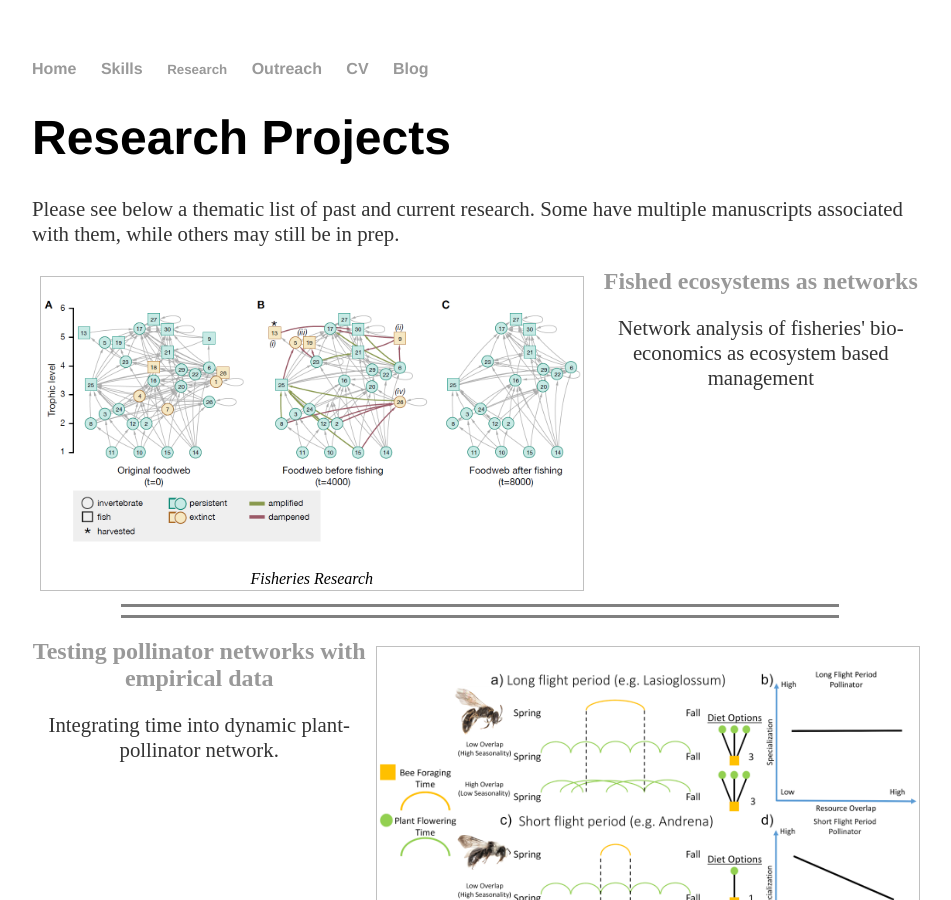
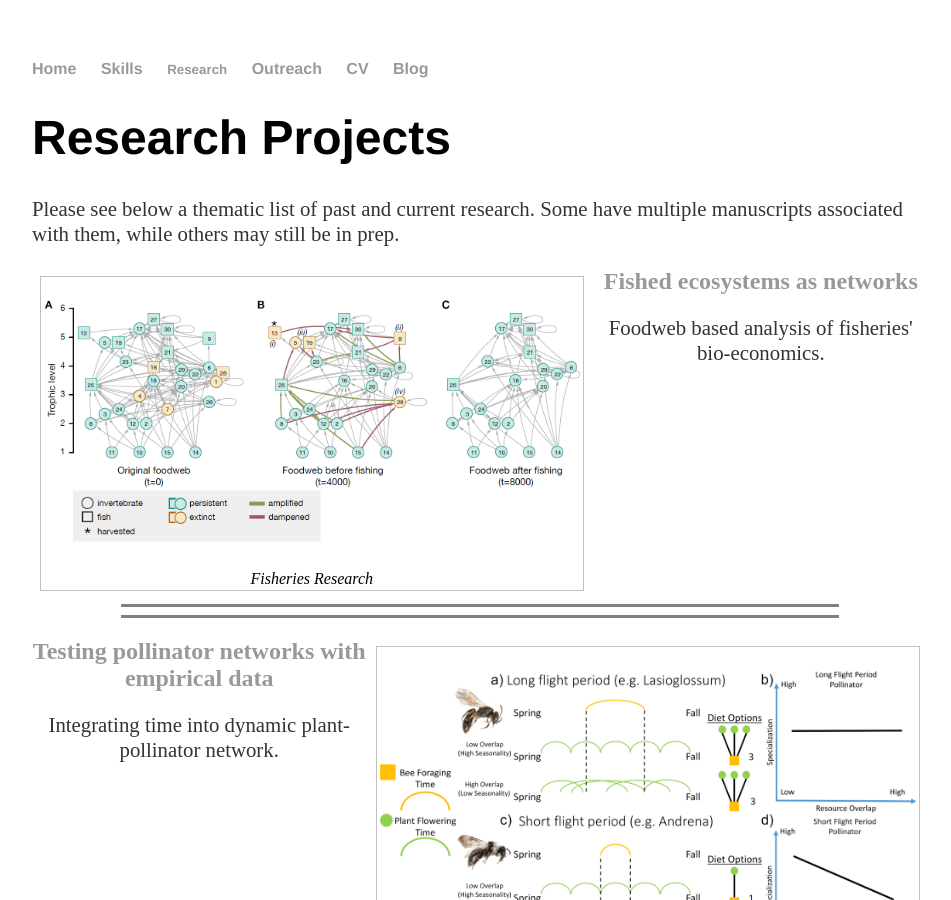
Before and after one commit to prglaum/prglaum.github.io, a Jekyll site: the page built from research/index.html, in a window 1280 px wide and 900 px high. Shown: the whole window, without its empty margins (160-1111 px from the left). Built offline with Jekyll 4.4.1, drawn with Linux system fonts in a browser that asks for light colours.

Commit message:
Update index.html

```diff
--- a/research/index.html
+++ b/research/index.html
@@ -15,7 +15,7 @@ title: Research Topics
 		<figcaption>Fisheries Research</figcaption>
 	</figure60>
 	<h2 style="text-align:center;"><a href="https://prglaum.github.io/research/fisheries/">Fished ecosystems as networks</a></h2>
-	<p style="text-align:center;">Network analysis of fisheries' bio-economics as ecosystem based management</p>
+	<p style="text-align:center;">Foodweb based analysis of fisheries' bio-economics.</p>
 </div>
 <br style="clear:left">
 
```
